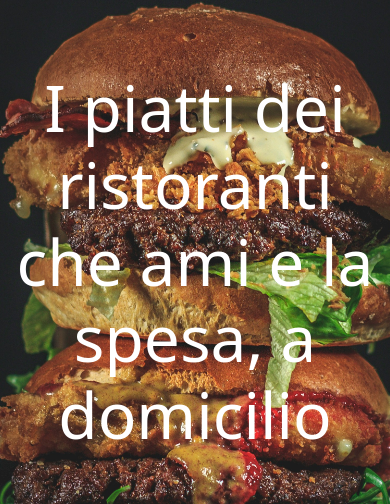
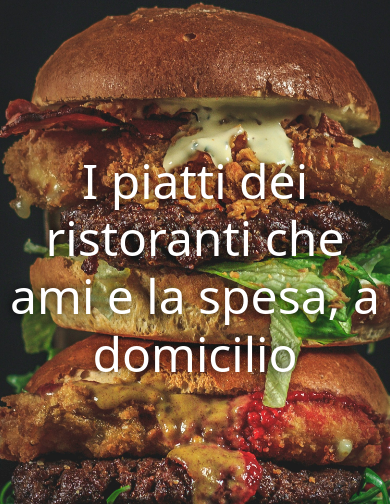
Before and after one commit to giuliamari04/Deliveboo, a Vue app: page / in a window 390 px wide. Shown: the part 266-770 px from the top of the page. Built offline with nearby package versions, Linux system fonts and the light colour scheme; no server answers.

Commit message:
fix hero

```diff
--- a/src/App.vue
+++ b/src/App.vue
@@ -67,7 +67,7 @@ export default {
   display: none;
   opacity: 0;
   position: fixed;
-  top:9%;
+  top:12%;
   z-index: 100;
   right:0;
   opacity: 1;
--- a/src/components/Hero.vue
+++ b/src/components/Hero.vue
@@ -66,6 +66,7 @@ export default {
         font-size: 4rem;
         margin-bottom: 20px;
         color: white;
+        text-shadow: 0px 0px 10px black;
     }
     .tag-list{
         margin: 0;
@@ -129,4 +130,11 @@ export default {
         height: 100%;
         border-radius: 0.5rem;
     }
+    @media screen and (max-width:697px) {
+        .hero-content h1 {
+        font-size: 3rem;
+        margin-bottom: 10px;
+        color: white;
+    }
+    }
 </style>
```
